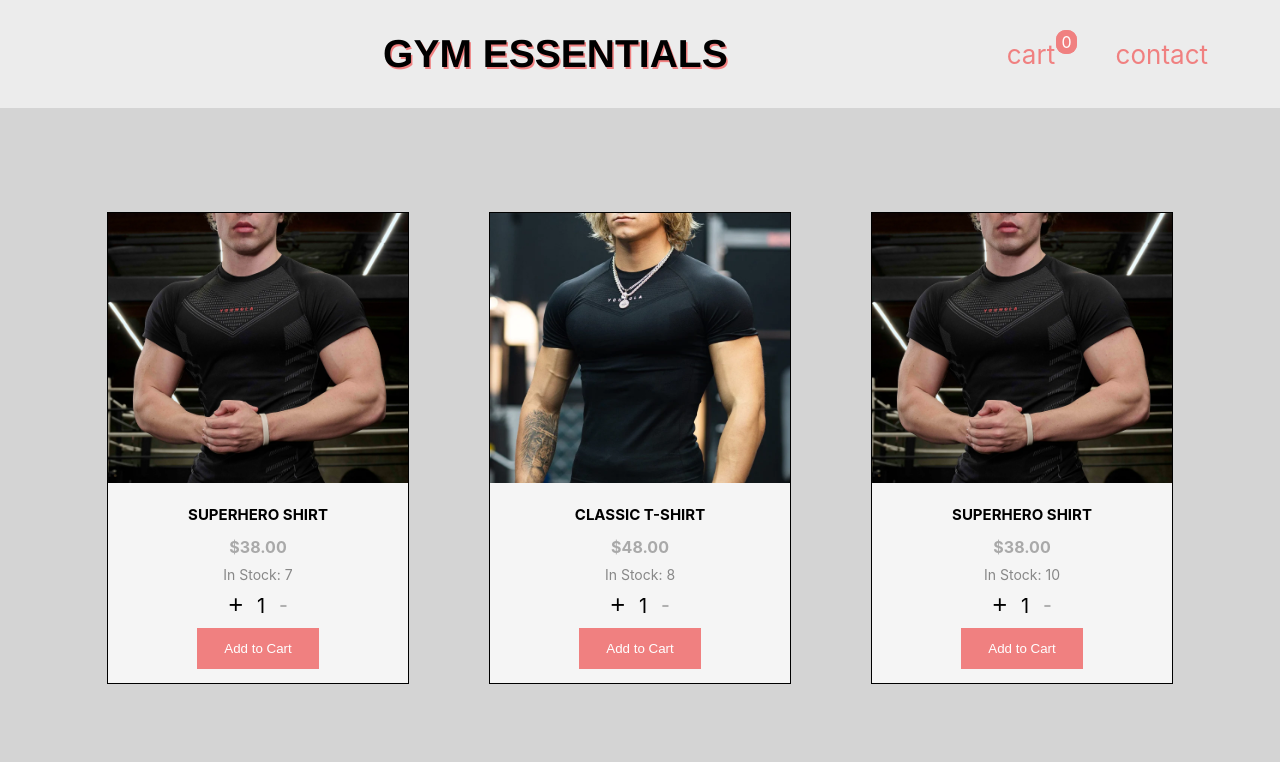
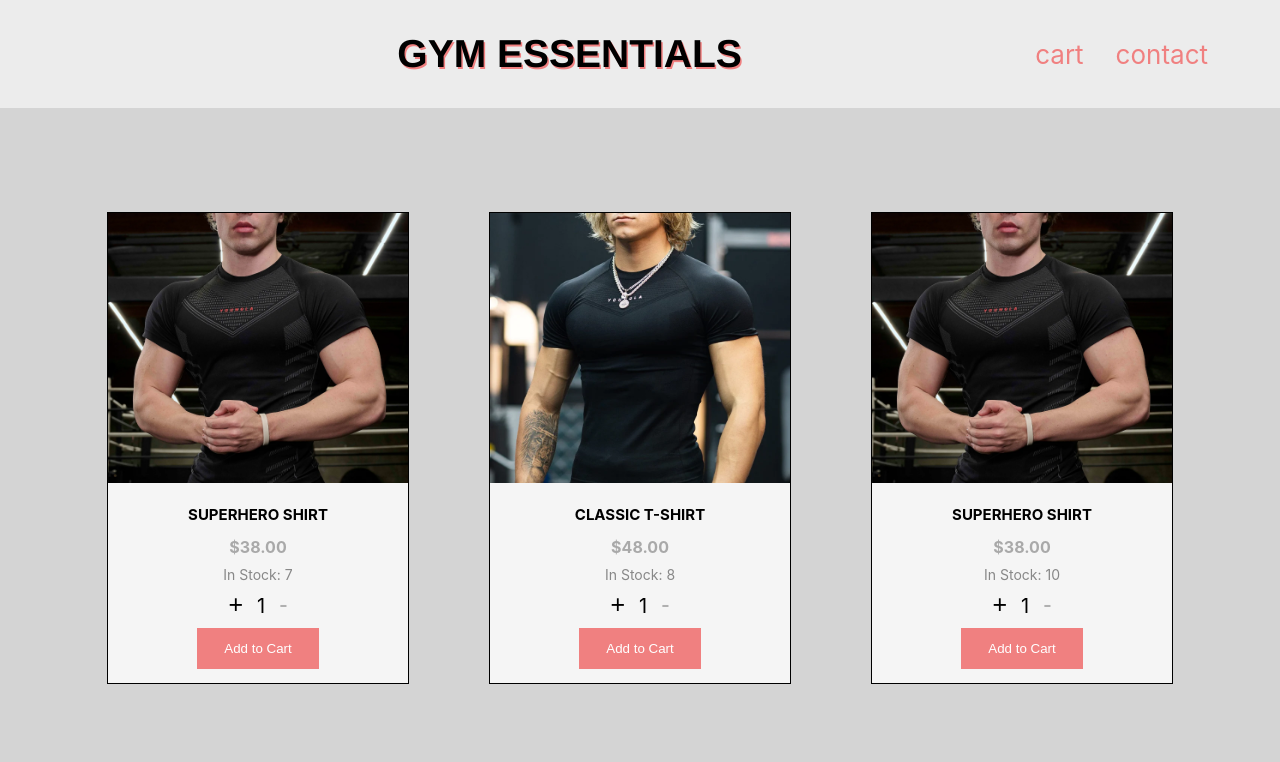
Before and after one commit to tonysm-10/ecommerce-frontend, a React (Create React App) app in the folder client/: page / in a window 1280 px wide. Shown: the top 762 px of the page. Built offline with nearby package versions, Linux system fonts and the light colour scheme.

Commit message:
fixed feature

```diff
--- a/client/src/components/Navbar/index.css
+++ b/client/src/components/Navbar/index.css
@@ -134,13 +134,13 @@
   .cardCount{
     border: 1px solid lightcoral;
     position: relative;
-    right: .4rem;
+    right: .2rem;
     bottom: 1rem;
     color: white;
     background-color: lightcoral;
     font-size: 16px;
-    border-radius: .6rem;
-    padding: 1px 4.5px;
+    border-radius: .8rem;
+    padding: 1px 6px;
   }
 
   .checkout{
@@ -149,8 +149,10 @@
     font-size: 20px;
     border-radius: .5rem;
     cursor: pointer;
+    position: relative;
+    bottom: 0;
     background-color: lightseagreen;
-    margin:  1.5rem 0;
+    margin:  1rem 0;
   }
   @keyframes slidein {
     from {
--- a/client/src/components/Navbar/index.js
+++ b/client/src/components/Navbar/index.js
@@ -17,8 +17,10 @@ const Navbar = function ({  cartCount ,removeFromCart, cart, openSidebar, closeS
           </div>
         </div>
       ))}
+{
+  cartCount !== 0 ? <button className='checkout'>Checkout</button> : null
+}
 
-      <button className='checkout'>Checkout</button>
     </div>
   );
 
@@ -28,7 +30,11 @@ const Navbar = function ({  cartCount ,removeFromCart, cart, openSidebar, closeS
         <h1 className='title'>GYM ESSENTIALS</h1>
         <div className='nav-links'>
           <a href='/#' onClick={openSidebar} className='link'>
-            cart <span className='cardCount'>{cartCount}</span>
+            cart
+            {
+  cartCount !== 0 ? <span className='cardCount'>{cartCount}</span> : null
+}
+
           </a>
           <a href='/#' className='link'>contact</a>
         </div>
```
